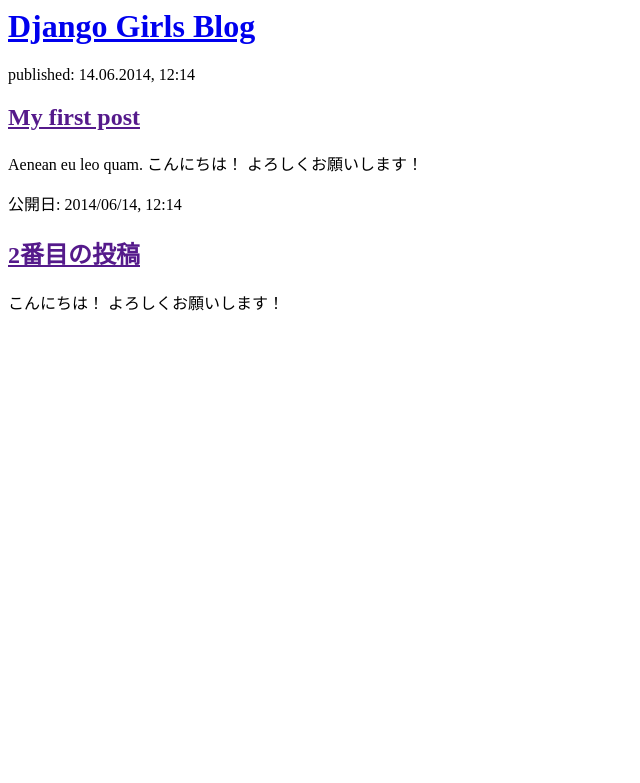
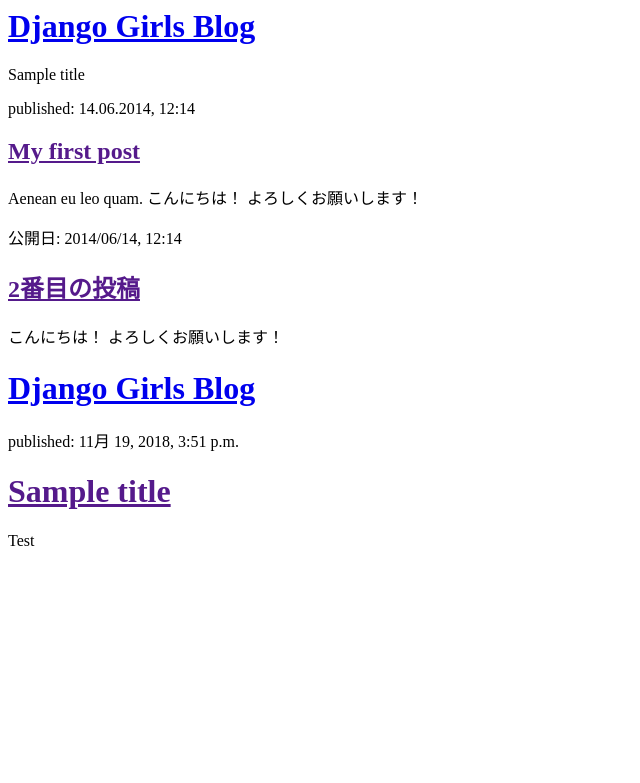
Before and after one commit to NT-Aria/first-blog, a Django app: page / in a window 1280 px wide. Shown: the top 783 px of the page, without its empty margins (0-640 px from the left). Run offline with Django 3.2, Linux system fonts and the light colour scheme; data comes from the database, SQL or seed files in the repository; both versions use the stored data as it was after the commit.

Commit message:
html_test

```diff
--- a/blog/templates/blog/post_list.html
+++ b/blog/templates/blog/post_list.html
@@ -6,7 +6,9 @@
         <div>
             <h1><a href="/">Django Girls Blog</a></h1>
         </div>
-
+        {% for post in posts %}
+            {{ post }}
+        {% endfor %}
         <div>
             <p>published: 14.06.2014, 12:14</p>
             <h2><a href="">My first post</a></h2>
@@ -18,5 +20,15 @@
             <h2><a href="">2番目の投稿</a></h2>
             <p> こんにちは！ よろしくお願いします！ </p>
         </div>
+    <div>
+    <h1><a href="/">Django Girls Blog</a></h1>
+    </div>
+        {% for post in posts %}
+    <div>
+        <p>published: {{ post.published_date }}</p>
+        <h1><a href="">{{ post.title }}</a></h1>
+        <p>{{ post.text|linebreaksbr }}</p>
+    </div>
+        {% endfor %}
     </body>
 </html>
--- a/blog/views.py
+++ b/blog/views.py
@@ -1,5 +1,8 @@
 from django.shortcuts import render
+from django.utils import timezone
+from .models import Post
 
 # Create your views here.
 def post_list(request):
-    return render(request, 'blog/post_list.html', {})
+    posts = Post.objects.filter(published_date__lte=timezone.now()).order_by('published_date')
+    return render(request, 'blog/post_list.html', {'posts': posts})
```
Also changed, not shown: db.sqlite3.
